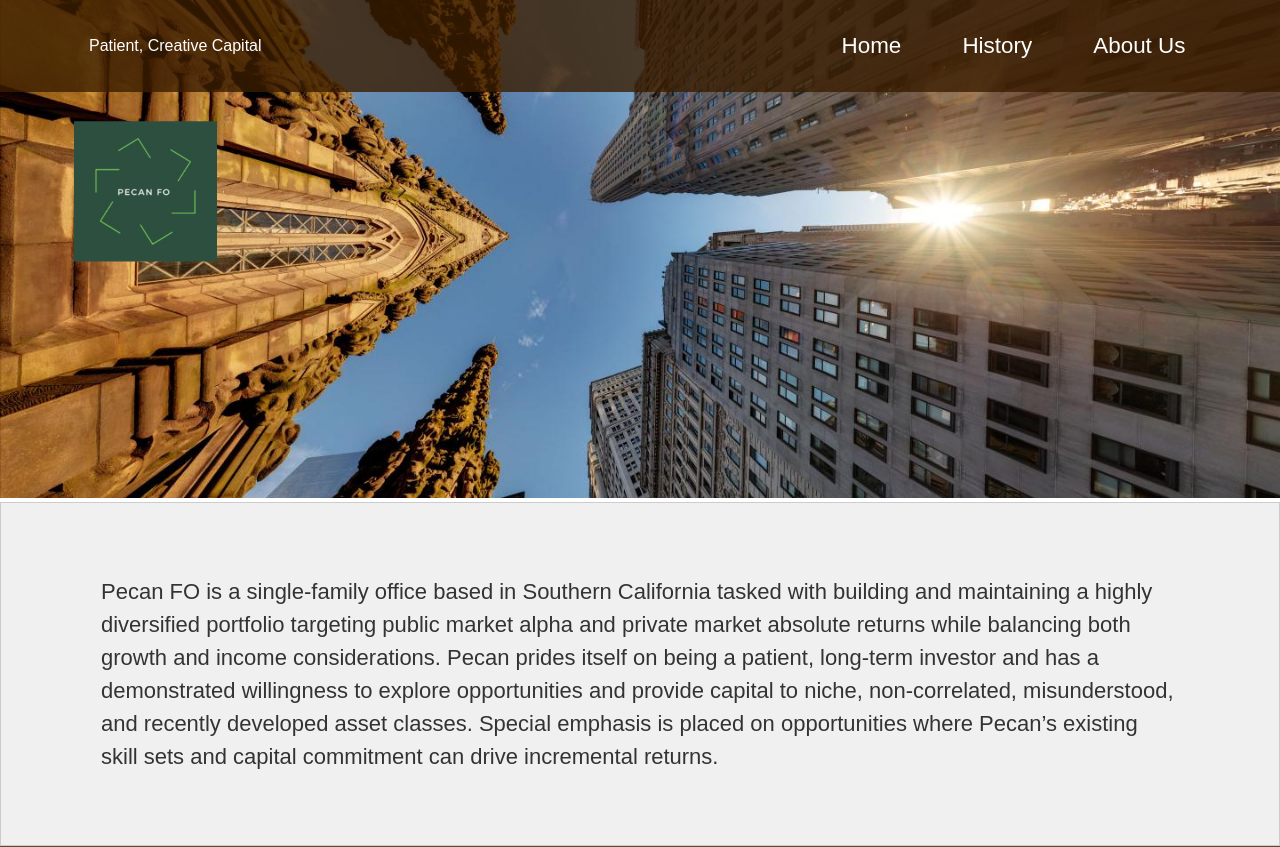
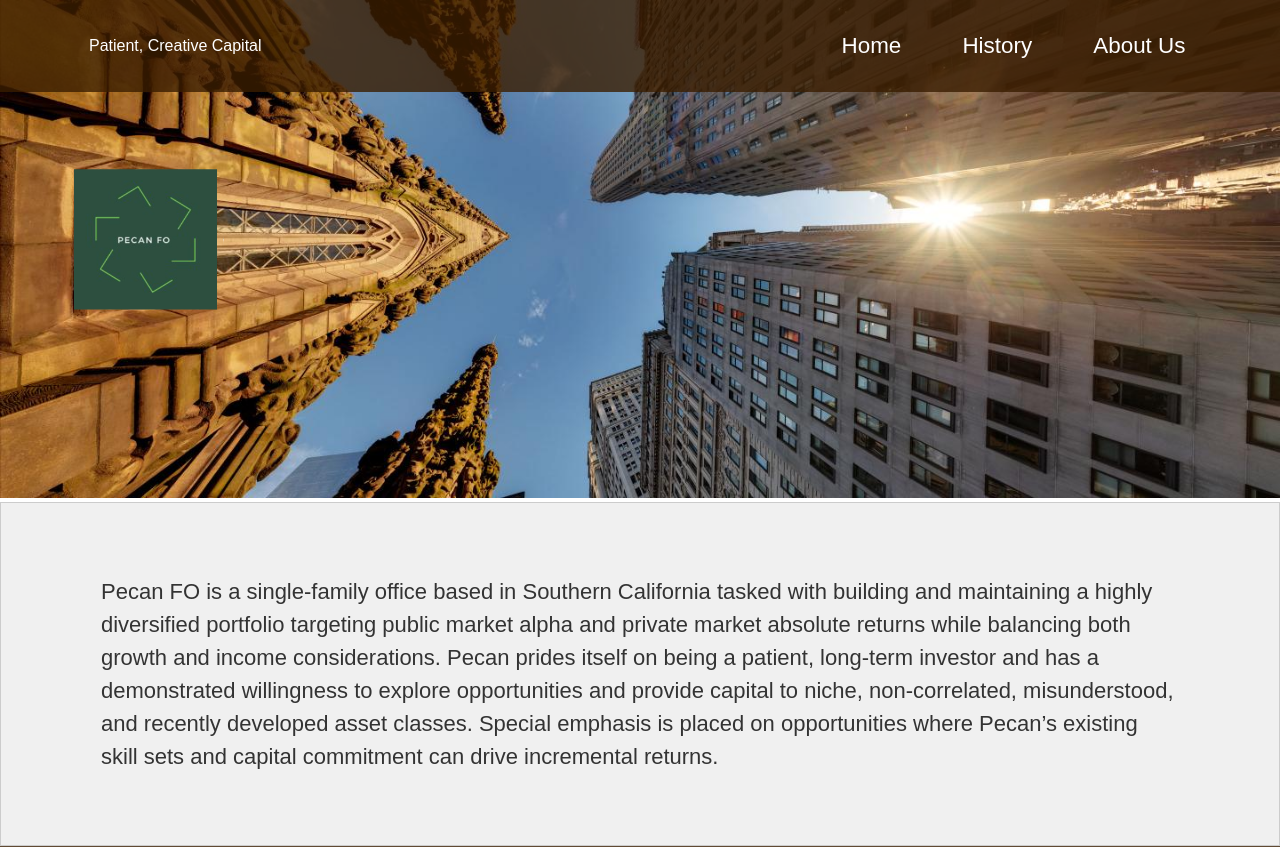
Before and after one commit to sebiperry/Pecan-Family-Office, a React (Create React App) app: page / in a window 1280 px wide. Shown: the top 847 px of the page. Built offline with nearby package versions, Linux system fonts and the light colour scheme; a web font is replaced by a local one.

Commit message:
Update Home.css

```diff
--- a/src/sections/Home.css
+++ b/src/sections/Home.css
@@ -17,7 +17,7 @@ html {
       position: absolute;
       height: 12.5vw; /* Dynamic scaling */
       width: 12.5vw; /* Dynamic scaling */
-      top: 14%; /* Adjust relative to the container */
+      top: 20%; /* Adjust relative to the container */
       left: 5%; /* Adjust relative to the container */
       z-index: 1;
   }
```
